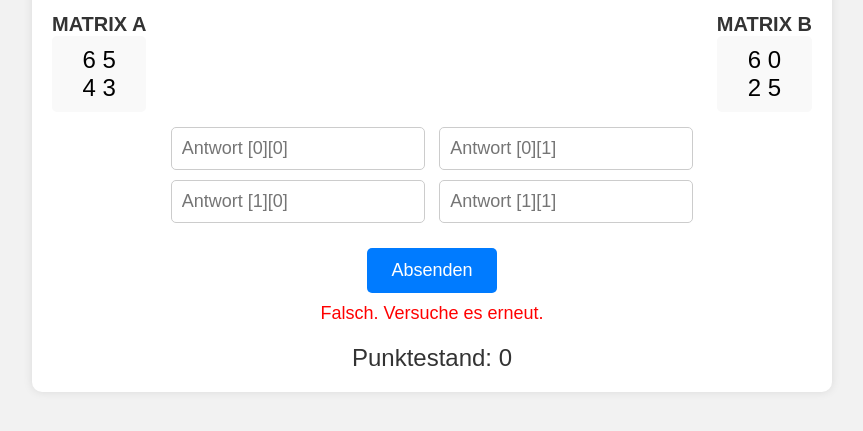
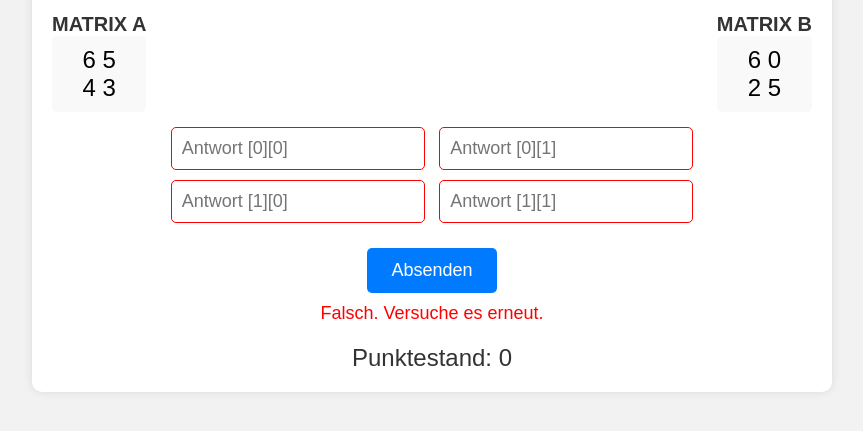
Before and after one commit to Max-42/MatGame, a plain HTML site: page index.html in a window 1280 px wide. Both pictures are taken after a click on the button "Absenden". Shown: the part 127-558 px from the top of the page, without its empty margins (208-1071 px from the left). Drawn offline with Linux system fonts and the light colour scheme.

Commit message:
add a feature that highlights the wrong fields

```diff
--- a/css/style.css
+++ b/css/style.css
@@ -115,3 +115,7 @@ h1 {
         margin-top: 20px;
     }
 }
+
+.wrong-answer {
+    border: 1px solid red;
+}
--- a/index.html
+++ b/index.html
@@ -137,10 +137,24 @@
             } else {
                 document.getElementById("wrong-message").textContent = "Falsch. Versuche es erneut.";
                 document.getElementById("correct-message").textContent = "";
-                resetInputFields();
+
+                // Mark the wrong answers in red
+                for (let i = 0; i < 2; i++) {
+                    for (let j = 0; j < 2; j++) {
+                        const inputId = `answer${i}${j}`;
+                        const userInput = parseInt(document.getElementById(inputId).value);
+                        if (userInput !== correctAnswers[i][j]) {
+                            document.getElementById(inputId).classList.add("wrong-answer");
+                        } else {
+                            document.getElementById(inputId).classList.remove("wrong-answer");
+                        }
+                    }
+                }
+
                 document.getElementById("submitButton").disabled = false;
             }
         }
+
 
         function resetInputFields() {
             for (let i = 0; i < 2; i++) {
@@ -207,4 +221,5 @@
         }
     </script>
 </body>
+
 </html>
```
